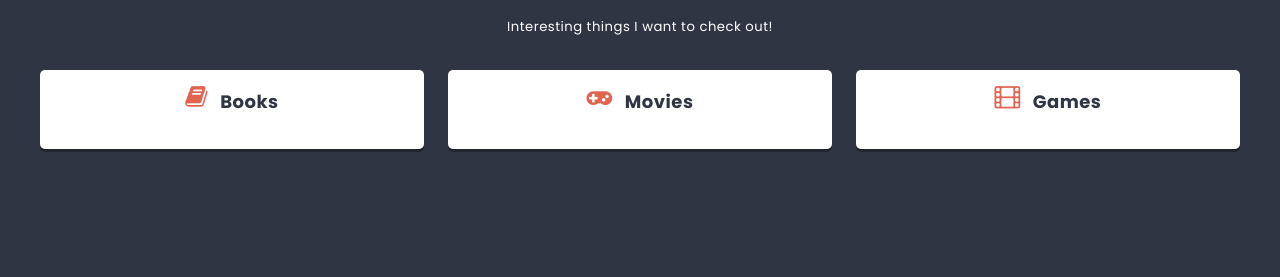
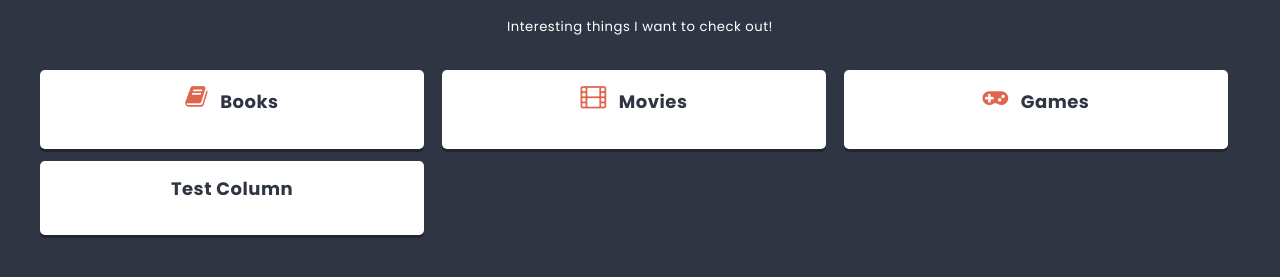
Before and after one commit to spawlaczyk/react-project, a React (Create React App) app: page / in a window 1280 px wide. Shown: the part 471-748 px from the top of the page. Built offline with nearby package versions, Linux system fonts and the light colour scheme.

Commit message:
Add .map, useState and useEffect to columns

```diff
--- a/src/components/List/List.js
+++ b/src/components/List/List.js
@@ -1,7 +1,22 @@
 import styles from './List.module.scss';
 import Column from '../Column/Column.js';
+import { useEffect, useState } from 'react';
 
 const List = () => {
+
+  const [columns, setColumns] = useState([
+    { id: 1, title: 'Books', icon: 'book'},
+    { id: 2, title: 'Movies', icon: 'film'},
+    { id: 3, title: 'Games', icon: 'gamepad'},
+  ]);
+
+  useEffect(() => {
+
+    setTimeout(() => {
+      setColumns([...columns, {id: 4, title: 'Test Column'}]);
+    }, 2000);
+  }, []);
+
   return (
     <div className={styles.list}>
       <header className={styles.header}>
@@ -9,9 +24,7 @@
       </header>
       <p className={styles.description}>Interesting things I want to check out!</p>
       <section className={styles.columns}>
-        <Column title='Books' icon='book' />
-        <Column title='Movies' icon='gamepad' />
-        <Column title='Games' icon='film' />
+        {columns.map(column => <Column key={column.id} title={column.title} icon={column.icon} />)}
       </section>
     </div>
   );
```
